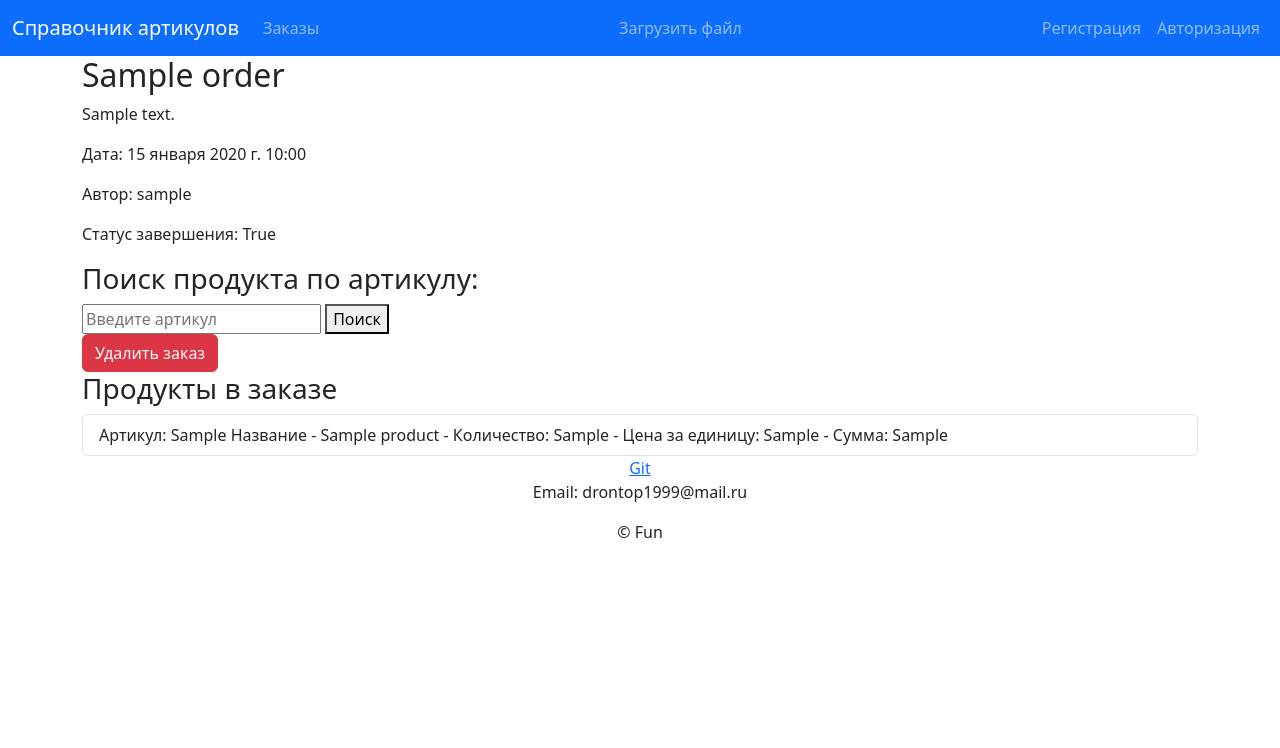
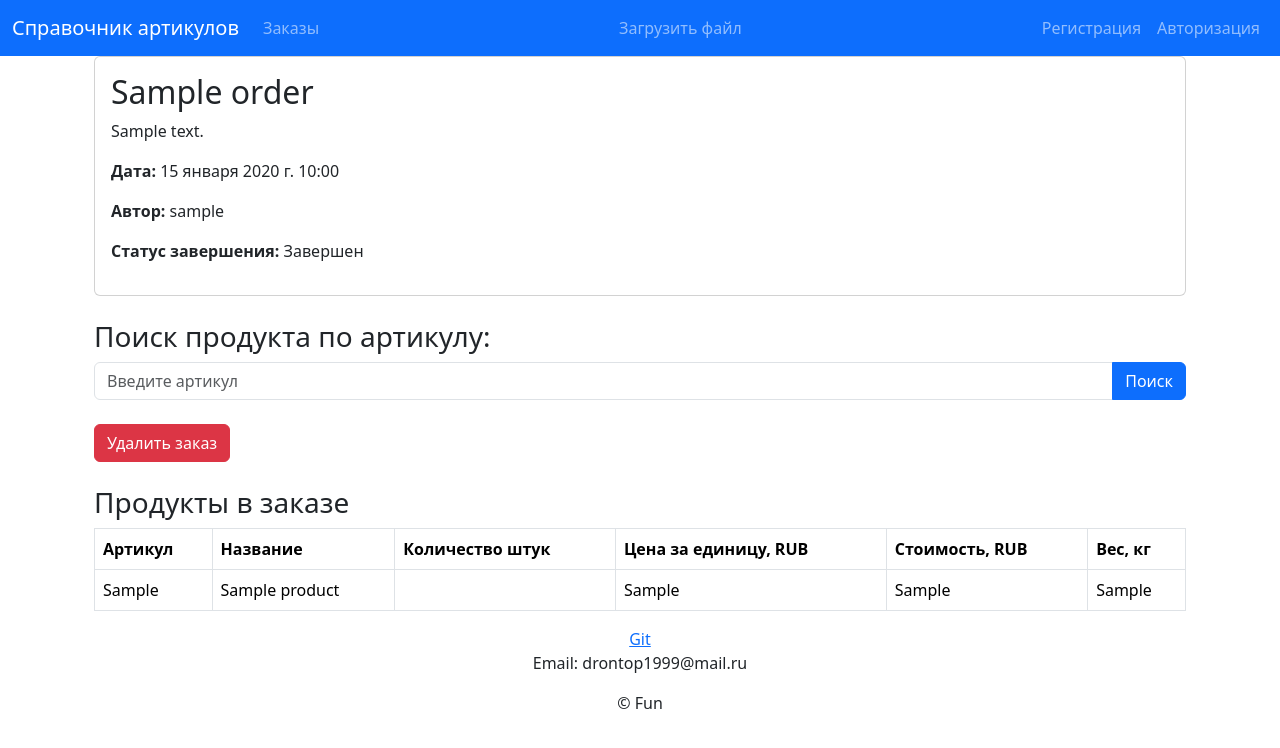
Before and after one commit to Andreysx/Bot_Django, a Django app: page /order_review/1/ in a window 1280 px wide. Shown: the top 748 px of the page. Run offline with Django 5.2, Linux system fonts and the light colour scheme; tables that the repository leaves empty hold one stand-in row (values such as "Sample post").

Commit message:
Add new forms into search and order_review templates

```diff
--- a/stsproject/goodsapp/forms.py
+++ b/stsproject/goodsapp/forms.py
@@ -2,5 +2,6 @@ from django import forms
 
 
 class ExcelUploadForm(forms.Form):
-    file = forms.FileField(widget=forms.FileInput(attrs={'class': 'form-control',
-                                                         'placeholder': 'Загрузите файл'}))
+    file = forms.FileField(label='Выберите файл')
+    name = forms.CharField(max_length=50, label='Название заказа', required=True)
+    description = forms.CharField(widget=forms.Textarea, label='Описание заказа', required=True)
--- a/stsproject/goodsapp/views.py
+++ b/stsproject/goodsapp/views.py
@@ -58,9 +58,9 @@ def upload_order(request):
         if form.is_valid():
             # Сохранение нового заказа
             order = Orders.objects.create(
-                name="Новый заказ",  # Вы можете задать имя заказа по своему усмотрению
-                description="Загружено из Excel",
-                author=request.user  # Устанавливаем текущего пользователя как автора заказа
+                name=form.cleaned_data['name'],  # Используем название из формы
+                description=form.cleaned_data['description'],  # Используем описание из формы
+                author=request.user
             )
 
             # Обработка Excel файла
--- a/stsproject/templates/goods/order_review.html
+++ b/stsproject/templates/goods/order_review.html
@@ -1,31 +1,63 @@
 {% extends 'base.html' %}
 
 {% block content %}
-<h2>{{ order.name }}</h2>
-<p>{{ order.description }}</p>
-<p>Дата: {{ order.date }}</p>
-<p>Автор: {{ order.author }}</p>
-<p>Статус завершения: {{ order.is_done }}</p>
+<div class="container">
+    <!-- Информация о заказе в карточке -->
+    <div class="card mb-4">
+        <div class="card-body">
+            <h2 class="card-title">{{ order.name }}</h2>
+            <p class="card-text">{{ order.description }}</p>
+            <p><strong>Дата:</strong> {{ order.date }}</p>
+            <p><strong>Автор:</strong> {{ order.author }}</p>
+            <p><strong>Статус завершения:</strong> {{ order.is_done|yesno:"Завершен,Не завершен" }}</p>
+        </div>
+    </div>
+
+    <!-- Форма поиска продукта по артикулу -->
     <h3>Поиск продукта по артикулу:</h3>
-<form method="get" action="{% url 'goodsapp:search_product' order.id %}">
-    <input type="text" name="article" placeholder="Введите артикул">
-    <button type="submit">Поиск</button>
+    <form method="get" action="{% url 'goodsapp:search_product' order.id %}" class="mb-4">
+        <div class="input-group">
+            <input type="text" name="article" class="form-control" placeholder="Введите артикул" aria-label="Введите артикул">
+            <button class="btn btn-primary" type="submit">Поиск</button>
+        </div>
     </form>
+
+    <!-- Форма удаления заказа -->
     <form method="post" action="{% url 'goodsapp:delete_order' order.id %}">
         {% csrf_token %}
-    <button type="submit" class="btn btn-danger">Удалить заказ</button>
+        <button type="submit" class="btn btn-danger mb-4">Удалить заказ</button>
     </form>
 
+    <!-- Таблица с продуктами в заказе -->
     <h3>Продукты в заказе</h3>
-<ul class="list-group">
+    <table class="table table-bordered">
+        <thead>
+            <tr>
+                <th>Артикул</th>
+                <th>Название</th>
+                <th>Количество штук</th>
+                <th>Цена за единицу, RUB</th>
+                <th>Стоимость, RUB</th>
+                <th>Вес, кг</th>
+            </tr>
+        </thead>
+        <tbody>
             {% for product in products %}
-    <li class="list-group-item">
-      Артикул: {{ product.article }} Название - {{ product.name }} - Количество: {{ product.quantity }} - Цена за единицу: {{ product.unit_price }} - Сумма: {{ product.amount }}
-    </li>
+            <tr>
+                <td>{{ product.article }}</td>
+                <td>{{ product.name }}</td>
+                <td>{{ product.quantity|floatformat:0 }}</td>
+                <td>{{ product.unit_price }}</td>
+                <td>{{ product.amount }}</td>
+                <td>{{ product.weight }}</td>
+            </tr>
             {% empty %}
-    <li class="list-group-item">Нет продуктов в этом заказе.</li>
+            <tr>
+                <td colspan="6">Нет продуктов в этом заказе.</td>
+            </tr>
             {% endfor %}
-</ul>
+        </tbody>
+    </table>
 
-
+</div>
 {% endblock %}
```
Also changed, not shown: stsproject/templates/goods/search_results.html (+37 -12 lines), stsproject/templates/goods/upload.html (+16 -1 lines), stsproject/templates/goods/index.html (line endings or trailing spaces). Lines whose indentation alone changed are shown as unchanged.
